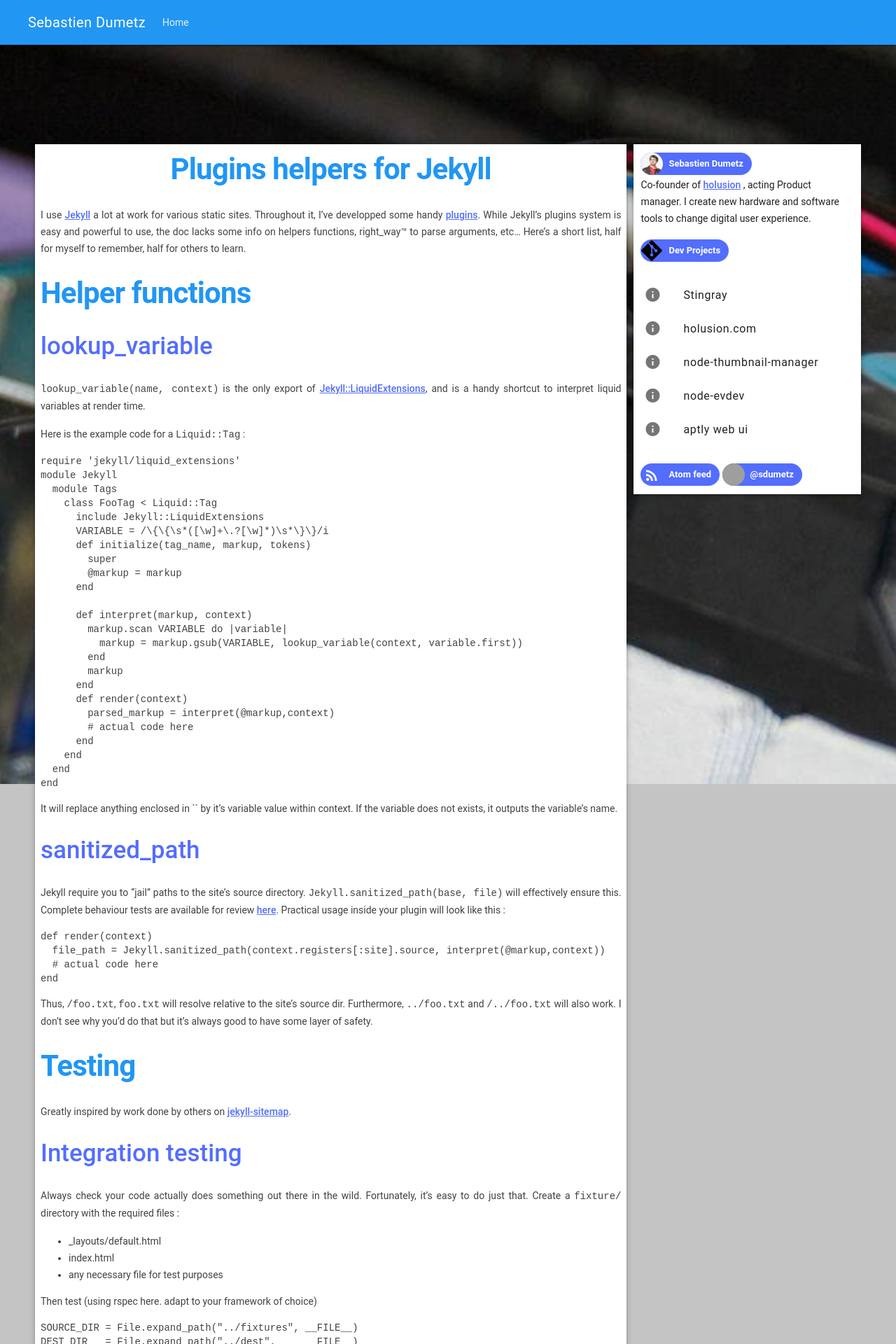
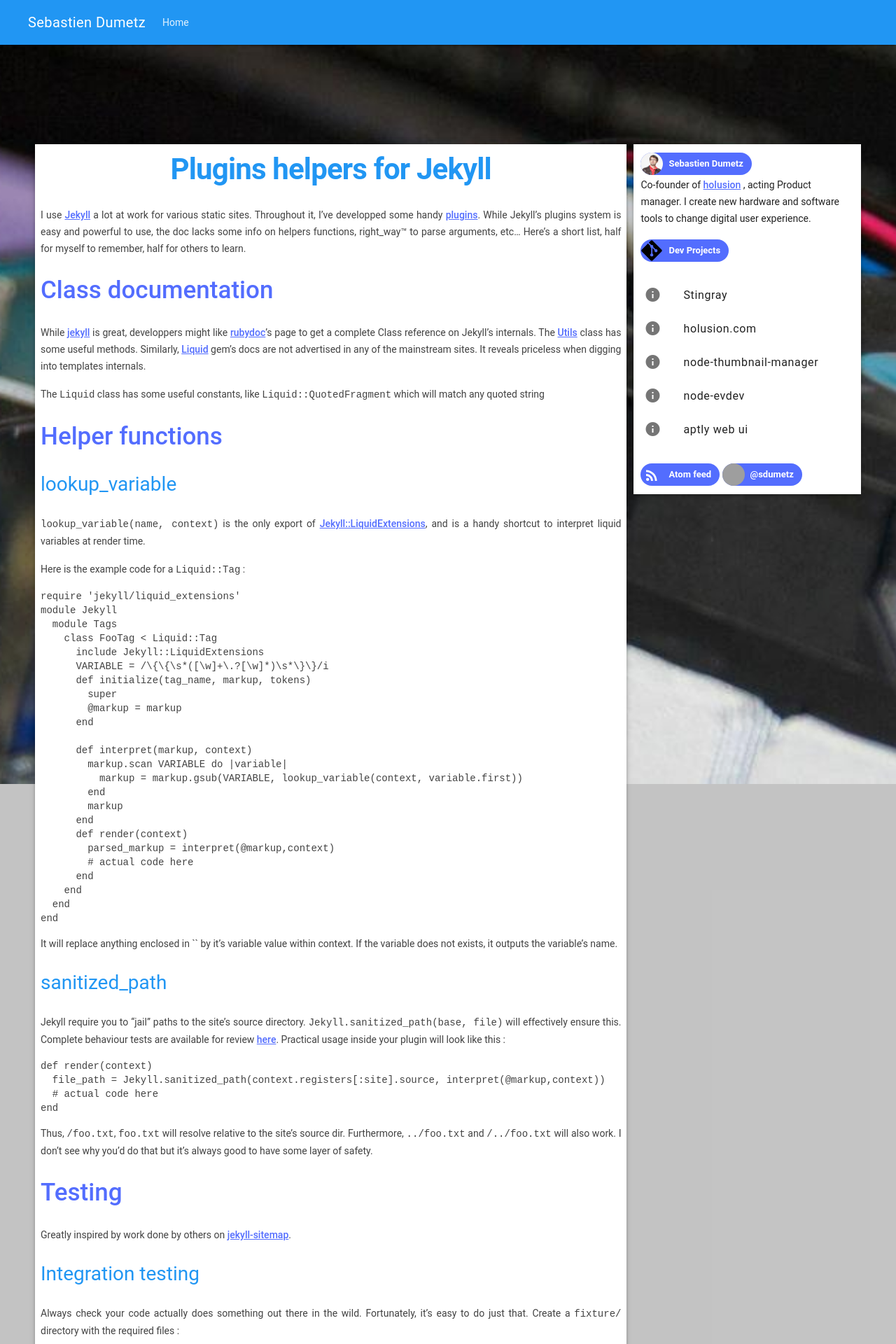
Before and after one commit to sdumetz/sdumetz.github.io, a Jekyll site: the page built from _posts/2017-08-22-jekyll-plugins-helpers.md, in a window 1280 px wide. Shown: the top 1920 px of the page at 70% size. Built offline with Jekyll 4.4.1, drawn with Linux system fonts in a browser that asks for light colours; comment, search, counter and statistics services are not loaded; some of the changed text lies outside the part shown; grey boxes are pictures that could not be loaded.

Commit message:
add some more doc references for jekyll

````diff
--- a/_posts/2017-08-22-jekyll-plugins-helpers.md
+++ b/_posts/2017-08-22-jekyll-plugins-helpers.md
@@ -6,9 +6,15 @@ image: /data/posts/jekyll-plugins.png
 I use [Jekyll](https://jekyllrb.com) a lot at work for various static sites. Throughout it, I've developped some handy [plugins](https://github.com/sdumetz/jekyll-inline-svg). While Jekyll's plugins system is easy and powerful to use, the doc lacks some info on helpers functions, right_way&#8482; to parse arguments, etc...
 Here's a short list, half for myself to remember, half for others to learn.
 
-# Helper functions
+## Class documentation
 
-## lookup_variable
+While [jekyll](https://jekyllrb.com) is great, developpers might like [rubydoc](http://www.rubydoc.info/gems/jekyll)'s page to get a complete Class reference on Jekyll's internals. The [Utils](http://www.rubydoc.info/gems/jekyll/Jekyll/Utils) class has some useful methods. Similarly, [Liquid](http://www.rubydoc.info/gems/liquid) gem's docs are not advertised in any of the mainstream sites. It reveals priceless when digging into templates internals.
+
+The `Liquid` class has some useful constants, like `Liquid::QuotedFragment` which will match any quoted string
+
+## Helper functions
+
+### lookup_variable
 
 `lookup_variable(name, context)` is the only export of [Jekyll::LiquidExtensions](https://github.com/jekyll/jekyll/blob/master/lib/jekyll/liquid_extensions.rb), and is a handy shortcut to interpret liquid variables at render time.
 
@@ -43,7 +49,7 @@ end
 
 It will replace anything enclosed in `{{}}` by it's variable value within context. If the variable does not exists, it outputs the variable's name.
 
-## sanitized_path
+### sanitized_path
 
 Jekyll require you to "jail" paths to the site's source directory. `Jekyll.sanitized_path(base, file)` will effectively ensure this. Complete behaviour tests are available for review [here](https://github.com/jekyll/jekyll/blob/73419cb374be1b8f45818a23116cf71db93549ce/test/test_path_sanitization.rb). Practical usage inside your plugin will look like this :
 ```
@@ -54,11 +60,11 @@ end
 ```
 Thus, `/foo.txt`, `foo.txt` will resolve relative to the site's source dir. Furthermore, `../foo.txt` and `/../foo.txt` will also work. I don't see why you'd do that but it's always good to have some layer of safety.
 
-# Testing
+## Testing
 
 Greatly inspired by work done by others on [jekyll-sitemap](https://github.com/jekyll/jekyll-sitemap).
 
-## Integration testing
+### Integration testing
 
 Always check your code actually does something out there in the wild. Fortunately, it's easy to do just that. Create a `fixture/` directory with the required files :
 
````
